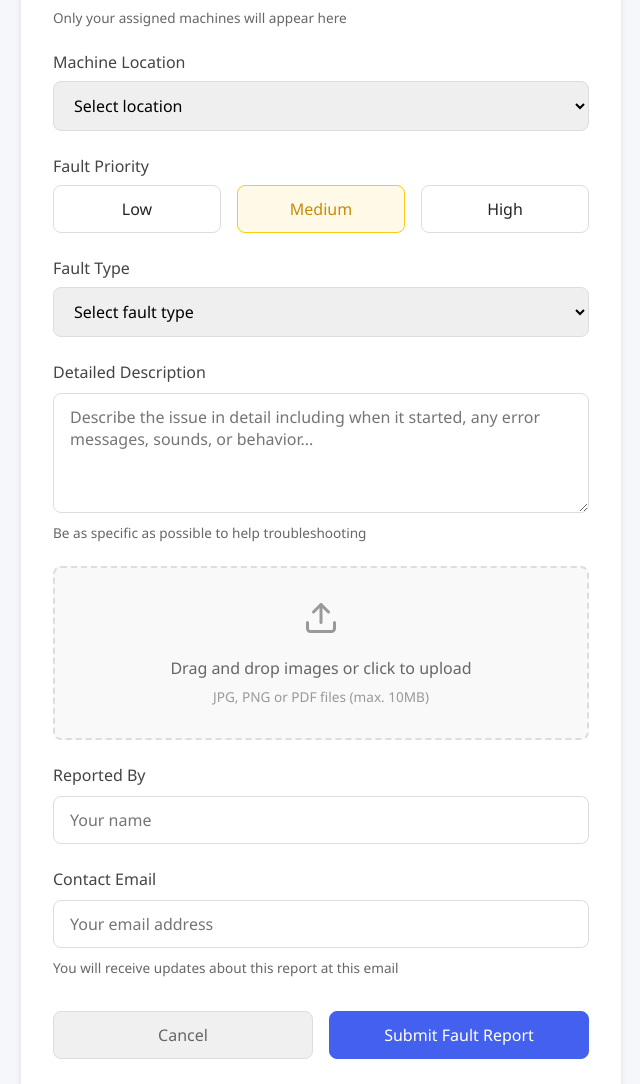
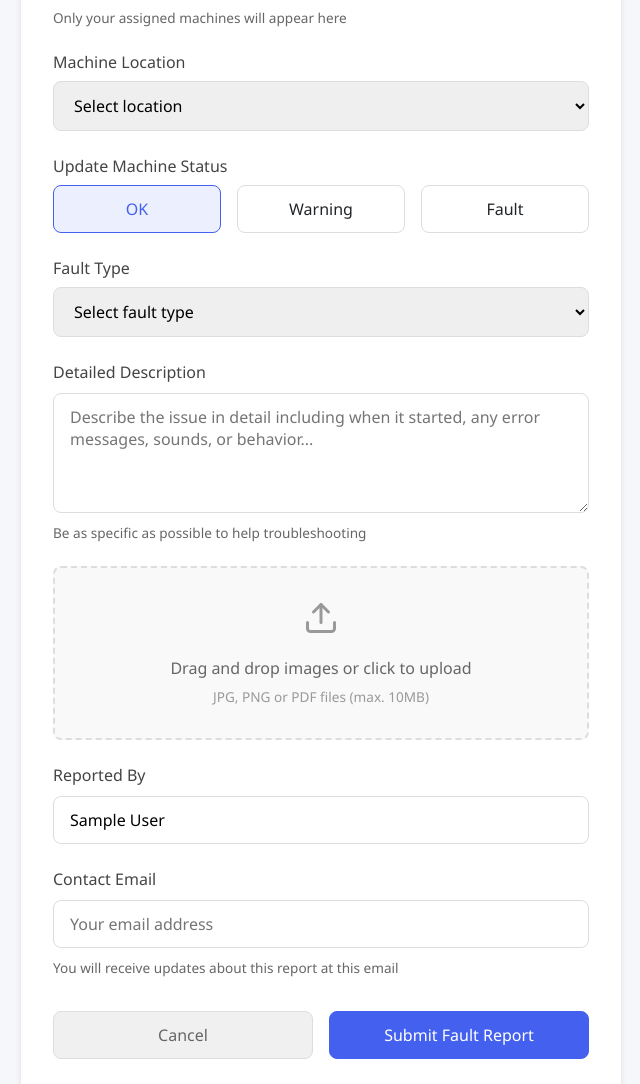
Before and after one commit to augustefrater/web_development_project, a Django app: page /report-fault/ in a window 1280 px wide. Shown: the part 395-1479 px from the top of the page, without its empty margins (319-959 px from the left). Run offline with Django 5.2, Linux system fonts and the light colour scheme; the visitor is signed in with stand-in values (Sample User, id 1); data that the repository does not hold is empty.

Commit message:
Fix machine serializers

```diff
--- a/project/myapp/serializers.py
+++ b/project/myapp/serializers.py
@@ -17,7 +17,8 @@ class UserSerializer(serializers.ModelSerializer):
 class MachineSerializer(serializers.ModelSerializer):
     class Meta:
         model = Machine
-        fields = '__all__'  # Include all fields from the Machine model
+        fields = ['name', 'status', 'machine_id']
+        read_only_fields = ['machine_id']
 
 # Handles warnings related to machines
 class WarningSerializer(serializers.ModelSerializer):
--- a/project/myapp/static/myapp/fault_report.js
+++ b/project/myapp/static/myapp/fault_report.js
@@ -17,7 +17,6 @@ document.addEventListener("DOMContentLoaded", () => {
 
     const csrfToken = getCookie("csrftoken");
 
-    // DOM references
     const machineSelect = document.getElementById("machine");
     const form = document.getElementById("faultForm");
     const result = document.getElementById("successMessage");
@@ -26,9 +25,7 @@ document.addEventListener("DOMContentLoaded", () => {
     // Fetch machines assigned to the current logged-in user
     fetch("/api/assigned-machines/")
         .then(res => {
-            if (!res.ok) {
-                throw new Error("Not authenticated or error fetching assigned machines.");
-            }
+            if (!res.ok) throw new Error("Not authenticated or error fetching assigned machines.");
             return res.json();
         })
         .then(data => {
@@ -62,10 +59,9 @@ document.addEventListener("DOMContentLoaded", () => {
         const note = document.getElementById("description").value;
         const machineId = machineSelect.value;
         const imageFile = fileInput.files[0];
-
-        const faultPayload = {
-            machine: machineId
-        };
+        const newStatus = document.querySelector('input[name="machineStatus"]:checked').value;
+        const reportedBy = document.getElementById("reportedBy").value;
+        const faultPayload = { machine: machineId };
 
         try {
             const faultResponse = await fetch("/api/fault-cases/", {
@@ -125,6 +121,17 @@ document.addEventListener("DOMContentLoaded", () => {
                 }
             }
 
+            // ✅ Update machine status
+            await fetch(`/api/machines/${machineId}/`, {
+                method: "PATCH",
+                headers: {
+                    "Content-Type": "application/json",
+                    "X-CSRFToken": csrfToken
+                },
+                credentials: "same-origin",
+                body: JSON.stringify({ status: newStatus })
+            });
+
             result.textContent = "✅ Fault report submitted!";
             result.style.color = "#16a34a";
             result.classList.add("active");
--- a/project/myapp/templates/myapp/fault_report.html
+++ b/project/myapp/templates/myapp/fault_report.html
@@ -66,25 +66,19 @@
       </div>
 
       <div class="form-group">
-        <label class="form-label">Fault Priority</label>
+        <label class="form-label">Update Machine Status</label>
         <div class="priority-selector">
-          <div class="priority-option priority-low">
-            <input type="radio" name="priority" id="priorityLow" class="priority-input" value="low" />
-            <label for="priorityLow" class="priority-label">
-              Low
-            </label>
+          <div class="priority-option priority-ok">
+            <input type="radio" name="machineStatus" id="statusOk" class="priority-input" value="OK" checked />
+            <label for="statusOk" class="priority-label">OK</label>
           </div>
-          <div class="priority-option priority-medium">
-            <input type="radio" name="priority" id="priorityMedium" class="priority-input" value="medium" checked />
-            <label for="priorityMedium" class="priority-label">
-              Medium
-            </label>
+          <div class="priority-option priority-warning">
+            <input type="radio" name="machineStatus" id="statusWarning" class="priority-input" value="Warning" />
+            <label for="statusWarning" class="priority-label">Warning</label>
           </div>
-          <div class="priority-option priority-high">
-            <input type="radio" name="priority" id="priorityHigh" class="priority-input" value="high" />
-            <label for="priorityHigh" class="priority-label">
-              High
-            </label>
+          <div class="priority-option priority-fault">
+            <input type="radio" name="machineStatus" id="statusFault" class="priority-input" value="Fault" />
+            <label for="statusFault" class="priority-label">Fault</label>
           </div>
         </div>
       </div>
@@ -139,7 +133,13 @@
 
       <div class="form-group">
         <label for="reportedBy" class="form-label">Reported By</label>
-        <input type="text" id="reportedBy" class="form-control" placeholder="Your name" required />
+        <input
+          type="text"
+          id="reportedBy"
+          class="form-control"
+          value="{{ request.user.get_full_name|default:request.user.username }}"
+          readonly
+        />
       </div>
 
       <div class="form-group">
--- a/project/myapp/views.py
+++ b/project/myapp/views.py
@@ -33,7 +33,27 @@ def fault_report_page(request):
 
 @login_required
 def dashboard_page(request):
-    return render(request, 'myapp/dashboard.html')
+    # Obtener todas las máquinas
+    machines = Machine.objects.all()
+
+    # Contar estados
+    total_machines = machines.count()
+    online_count = machines.filter(status="OK").count()
+    offline_count = machines.filter(status="Warning").count()
+    maintenance_count = machines.filter(status="Fault").count()
+
+    # Obtener las 5 máquinas más recientemente actualizadas (si tienes un campo como 'last_updated')
+    latest_machines = machines.order_by('-machine_id')[:5]
+
+    context = {
+        "total_machines": total_machines,
+        "online_count": online_count,
+        "offline_count": offline_count,
+        "maintenance_count": maintenance_count,
+        "latest_machines": latest_machines,
+    }
+
+    return render(request, 'myapp/dashboard.html', context)
 
 # Upload success page
 def upload_success(request):
```
Also changed, not shown: project/myapp/templates/myapp/dashboard.html (+17 -54 lines).
